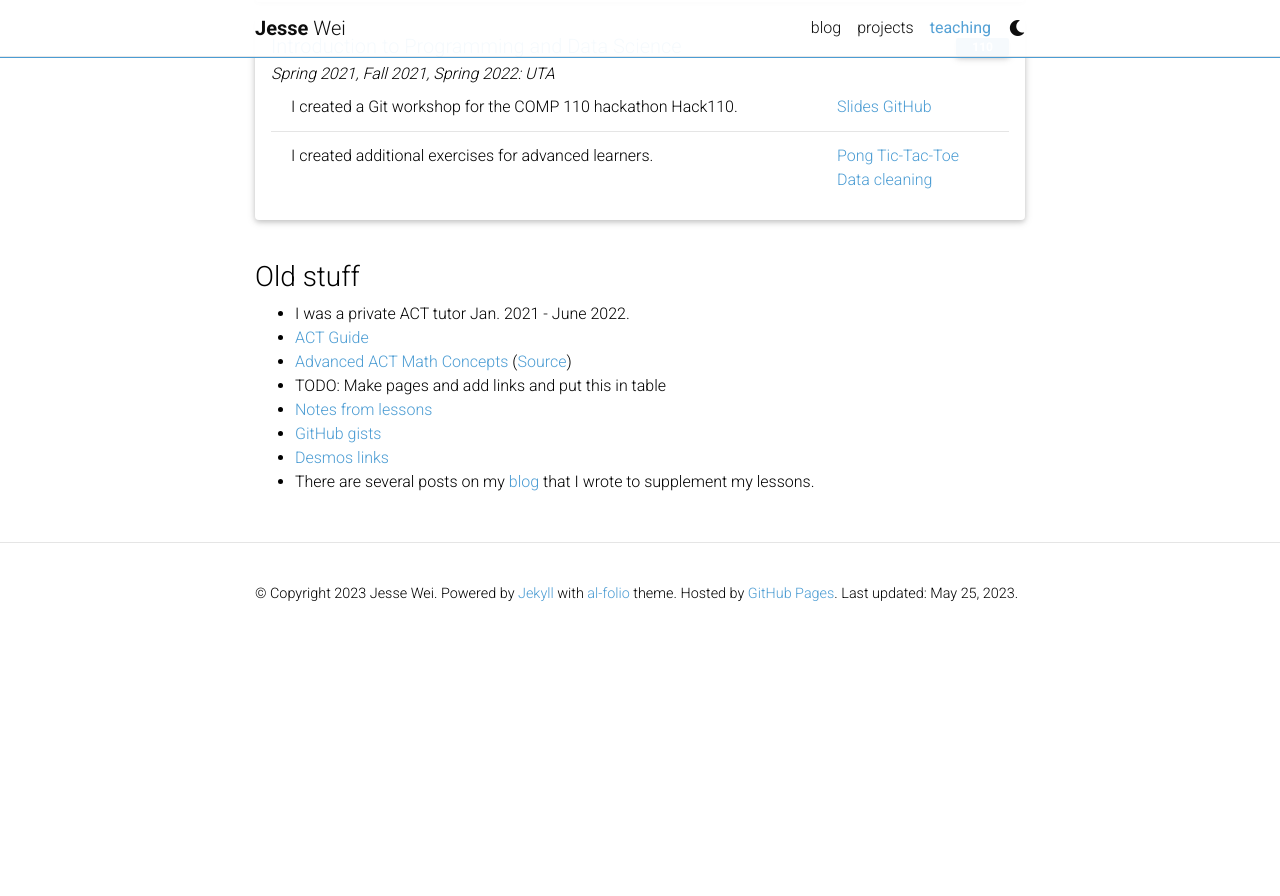
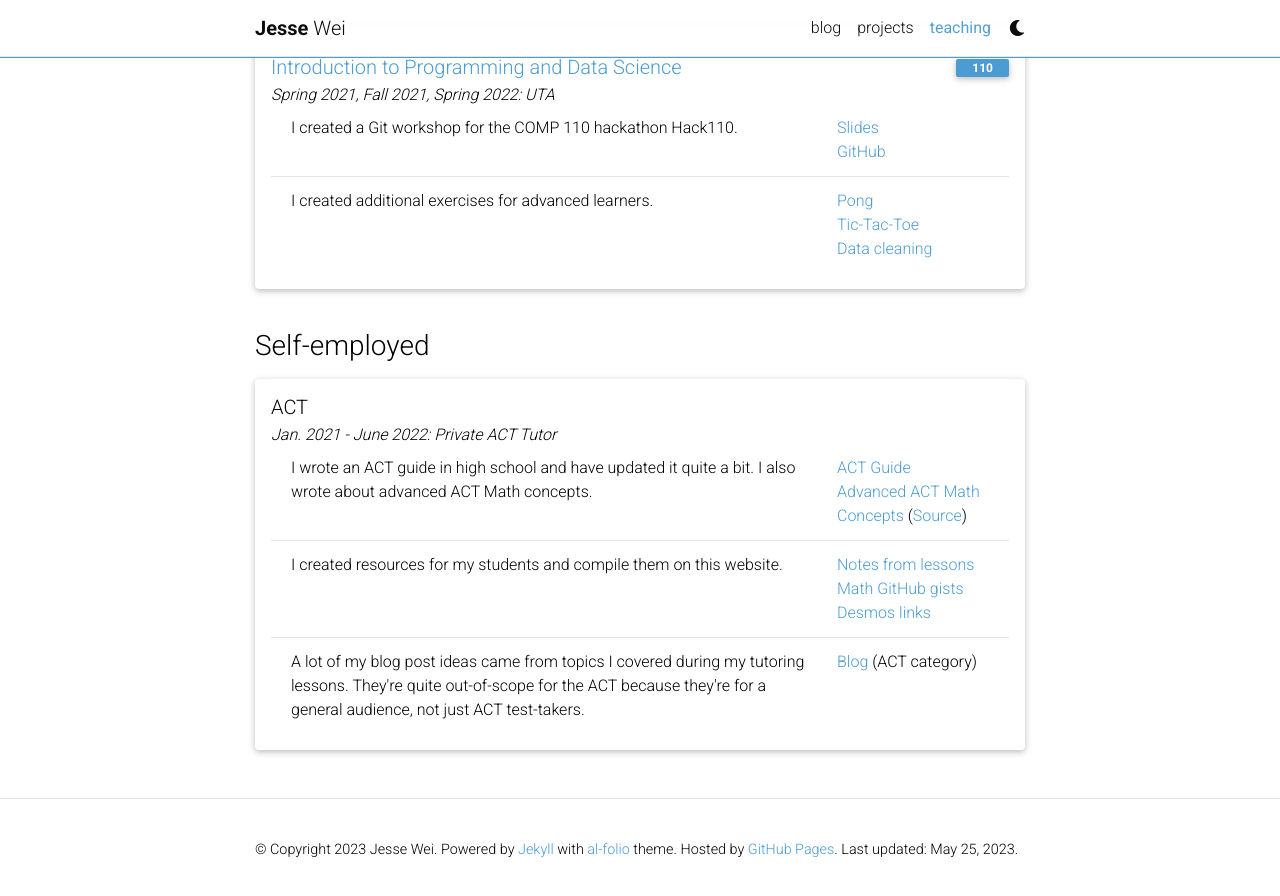
Before and after one commit to jesse-wei/jesse-wei.github.io, a Jekyll site: the page built from _pages/teaching.md, in a window 1280 px wide and 900 px high, scrolled down 1115 px. Shown: the top 896 px of the window. Built offline with Jekyll 4.4.1, drawn with Linux system fonts in a browser that asks for light colours; comment, search, counter and statistics services are not loaded; a style sheet for code colours, icons or effects is not loaded; before the commit the page ends 1759 px from its top, so only the background shows below that; some of the changed text lies outside the part shown.

Commit message:
Finish `/teaching`

```diff
--- a/_pages/teaching.md
+++ b/_pages/teaching.md
@@ -2,9 +2,11 @@
 layout: page
 permalink: /teaching/
 title: teaching
-description: I was a head UTA for COMP 311 and a UTA for COMP 210 and COMP 110. For my work, I received the Diane Pozefsky Learning Assistant Award.
+description: I was a head UTA for COMP 311 and a UTA for COMP 210 and COMP 110. For all classes, I held office hours and review sessions. I also created and graded assessments and assignments. I was honored to receive the Diane Pozefsky Learning Assistant Award.
 nav: true
 nav_order: 5
+# toc:
+#   sidebar: true
 ---
 
 <h3 style="color: #4b9cd3;" id="UNC"><a href="https://unc.edu">UNC</a></h3>
@@ -145,7 +147,9 @@
             I created a Git workshop for the COMP 110 hackathon Hack110.
           </div>
           <div class="col-sm-3">
-            <a href="https://docs.google.com/presentation/d/1EHSeRvvkmLQSM9iJL0GyXE-p_i4bnn7eMuCr-YWPQ_A/">Slides</a> <a href="https://github.com/comp110git/git-workshop">GitHub</a>
+            <a href="https://docs.google.com/presentation/d/1EHSeRvvkmLQSM9iJL0GyXE-p_i4bnn7eMuCr-YWPQ_A/">Slides</a>
+            <br>
+            <a href="https://github.com/comp110git/git-workshop">GitHub</a>
           </div>
         </div>
       </li>
@@ -156,7 +160,9 @@
           </div>
           <div class="col-sm-3">
             <a href="https://22s.comp110.com/explore/side-quest/sq01-pong.html">Pong</a>
+            <br>
             <a href="https://22s.comp110.com/explore/side-quest/sq00-ttt.html">Tic-Tac-Toe</a>
+            <br>
             <a href="https://22s.comp110.com/explore/pandas/exds01-cleaning.html">Data cleaning</a>
           </div>
         </div>
@@ -165,15 +171,57 @@
   </div>
 </div>
 
-<p><br></p>
-<h3 id="older-stuff">Old stuff</h3>
-<ul>
-    <li>I was a private ACT tutor Jan. 2021 - June 2022.</li>
-    <li><a href="https://docs.google.com/document/d/1p9AaWGGZ07w8vFwpbZ-Y0MmDiw9Vn2i_PkcQfsEvq88">ACT Guide</a></li>
-    <li><a href="/assets/pdf/act/Advanced_ACT_Math_Concepts.pdf">Advanced ACT Math Concepts</a> (<a href="https://www.overleaf.com/read/rhmqqyskcrwp">Source</a>)</li>
-    <li>TODO: Make pages and add links and put this in table</li>
-    <li><a href="">Notes from lessons</a></li>
-    <li><a href="">GitHub gists</a></li>
-    <li><a href="">Desmos links</a></li>
-    <li>There are several posts on my <a href="/blog">blog</a> that I wrote to supplement my lessons.</li>
-</ul>
+<br>
+
+<h3 id="self-employed">Self-employed</h3>
+<div class="card mt-3">
+  <div class="p-3">
+    <div class="row">
+      <div class="col-sm-10">
+        <h5 class="card-title">ACT</h5>
+        <h6 class="card-subtitle font-italic">Jan. 2021 - June 2022: Private ACT Tutor</h6>
+      </div>
+      <div class="col-sm-2 text-sm-right">
+        <!-- <span class="badge">
+          110
+        </span> -->
+      </div>
+    </div>
+    <ul class="card-text font-weight-light list-group list-group-flush">
+      <li class="list-group-item">
+        <div class="row">
+          <div class="col-sm-9">
+            I wrote an ACT guide in high school and have updated it quite a bit. I also wrote about advanced ACT Math concepts.
+          </div>
+          <div class="col-sm-3">
+            <a href="https://docs.google.com/document/d/1p9AaWGGZ07w8vFwpbZ-Y0MmDiw9Vn2i_PkcQfsEvq88">ACT Guide</a>
+            <br>
+            <a href="/assets/pdf/act/Advanced_ACT_Math_Concepts.pdf">Advanced ACT Math Concepts</a> (<a href="https://www.overleaf.com/read/rhmqqyskcrwp">Source</a>)
+          </div>
+        </div>
+      </li>
+      <li class="list-group-item">
+        <div class="row">
+          <div class="col-sm-9">
+            I created resources for my students and compile them on this website.
+          </div>
+          <div class="col-sm-3">
+            <a href="/blog/2022/tutoring-notes">Notes from lessons</a>
+            <a href="/blog/2022/math-gists">Math GitHub gists</a>
+            <a href="/blog/2022/desmos">Desmos links</a>
+          </div>
+        </div>
+      </li>
+      <li class="list-group-item">
+        <div class="row">
+          <div class="col-sm-9">
+            A lot of my blog post ideas came from topics I covered during my tutoring lessons. They're quite out-of-scope for the ACT because they're for a general audience, not just ACT test-takers.
+          </div>
+          <div class="col-sm-3">
+            <a href="/blog/category/act/">Blog</a> (ACT category)
+          </div>
+        </div>
+      </li>
+    </ul>
+  </div>
+</div>
```
Also changed, not shown: _posts/2022-08-10-act-math.md (+1 -1 lines).
